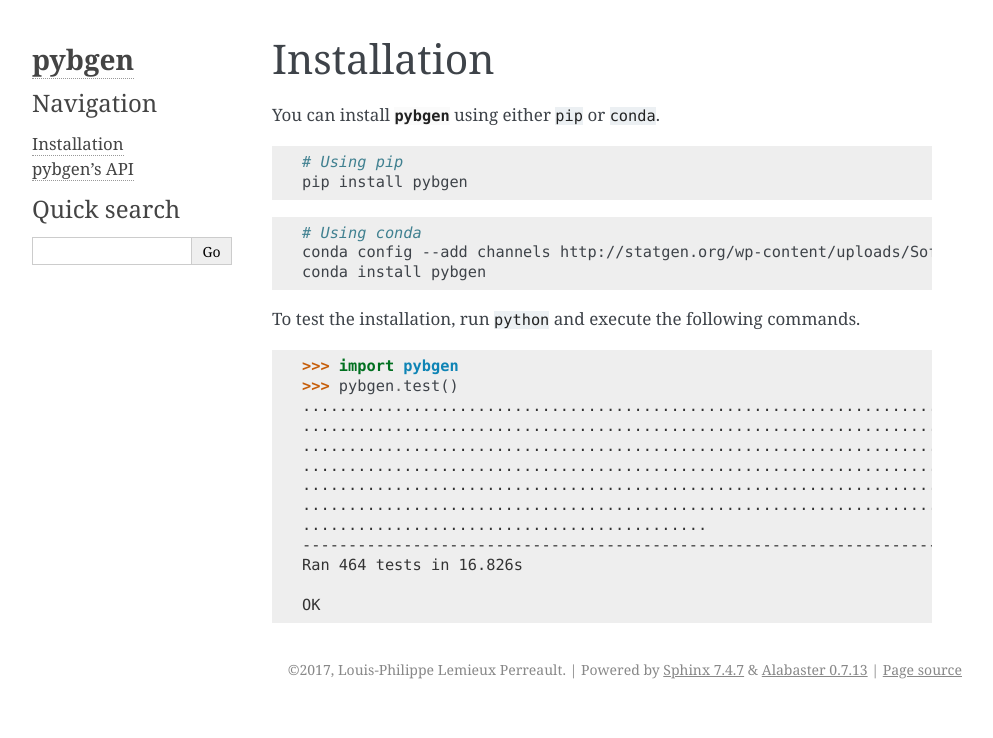
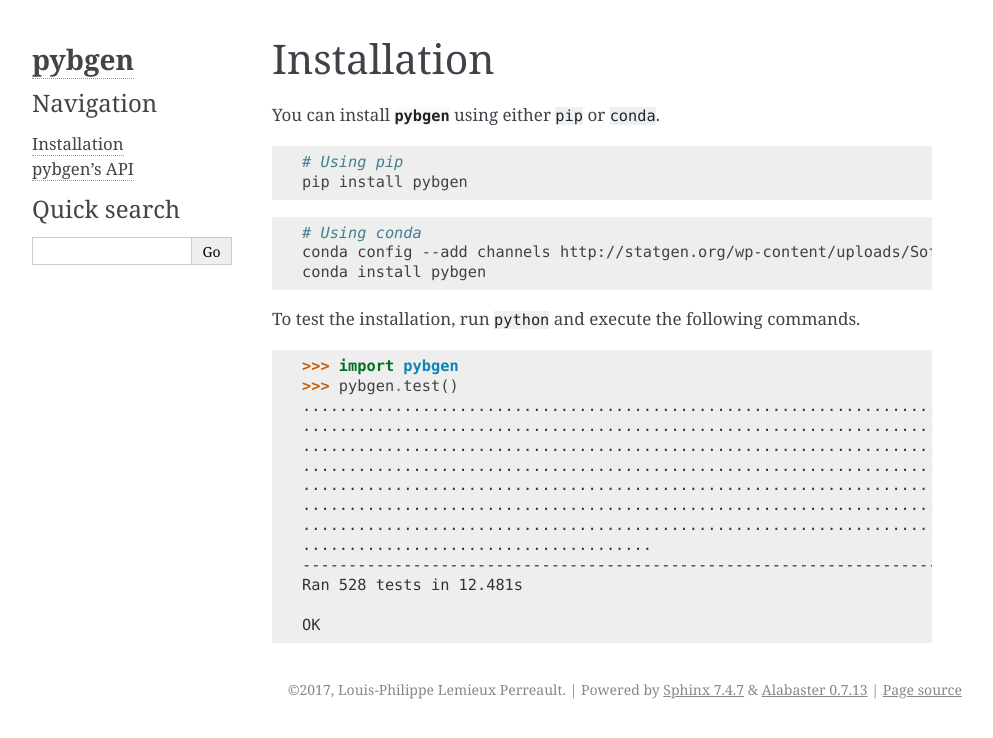
Before and after one commit to lemieuxl/pybgen, a Sphinx documentation site: the page built from docs/installation.rst, in a window 1280 px wide. Shown: the top 738 px of the page, without its empty margins (148-1141 px from the left). Built offline with Sphinx 7.4.7, drawn with Linux system fonts in a browser that asks for light colours; the version number could not be read and is left out.

Commit message:
DOC update

```diff
--- a/docs/installation.rst
+++ b/docs/installation.rst
@@ -29,8 +29,9 @@
    ......................................................................
    ......................................................................
    ......................................................................
-   ............................................
+   ......................................................................
+   ......................................
    ----------------------------------------------------------------------
-   Ran 464 tests in 16.826s
+   Ran 528 tests in 12.481s
 
    OK
```
